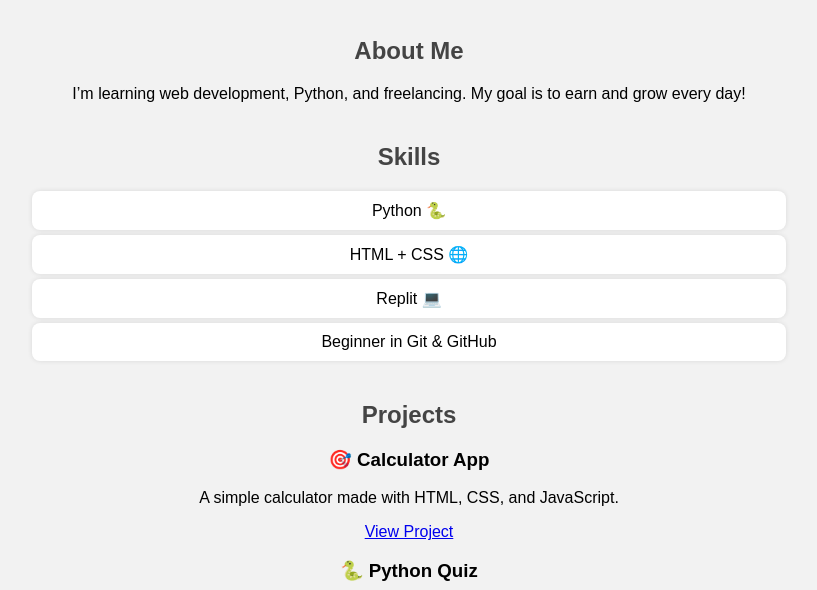
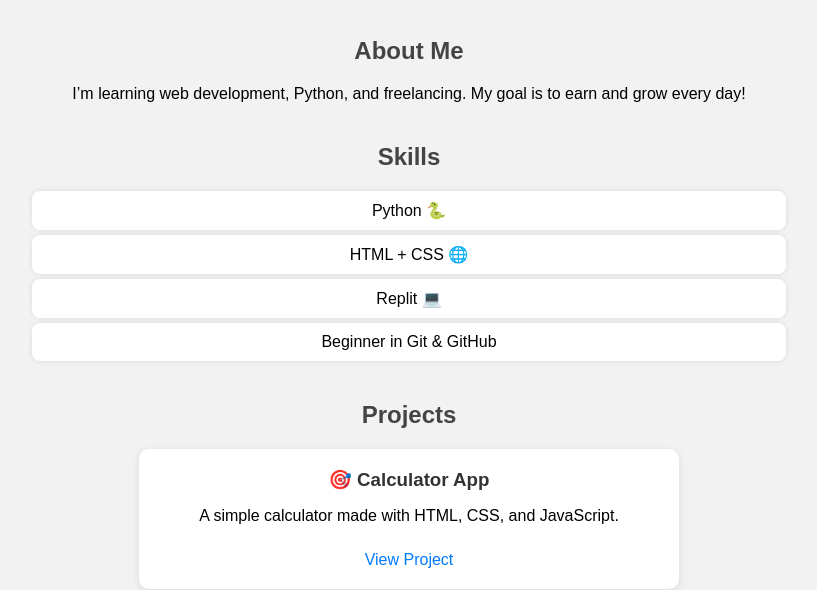
Before and after one commit to Chandani-coder/chandani-coder.github.io, a plain HTML site: page index.html in a window 1280 px wide. Shown: the part 376-966 px from the top of the page, without its empty margins (231-1048 px from the left). Drawn offline with Linux system fonts and the light colour scheme.

Commit message:
Update style.css

```diff
--- a/style.css
+++ b/style.css
@@ -5,6 +5,24 @@ body {
     text-align: center;
     margin-top: 50px;
     padding: 20px;
+.project-box {
+  background: #fff;
+  padding: 20px;
+  margin: 15px auto;
+  border-radius: 10px;
+  box-shadow: 0 2px 8px rgba(0,0,0,0.1);
+  max-width: 500px;
+}
+.project-box h3 {
+  margin: 0;
+  color: #333;
+}
+.project-box a {
+  display: inline-block;
+  margin-top: 10px;
+  text-decoration: none;
+  color: #007BFF;
+}
 }
 
 h1 {
```
